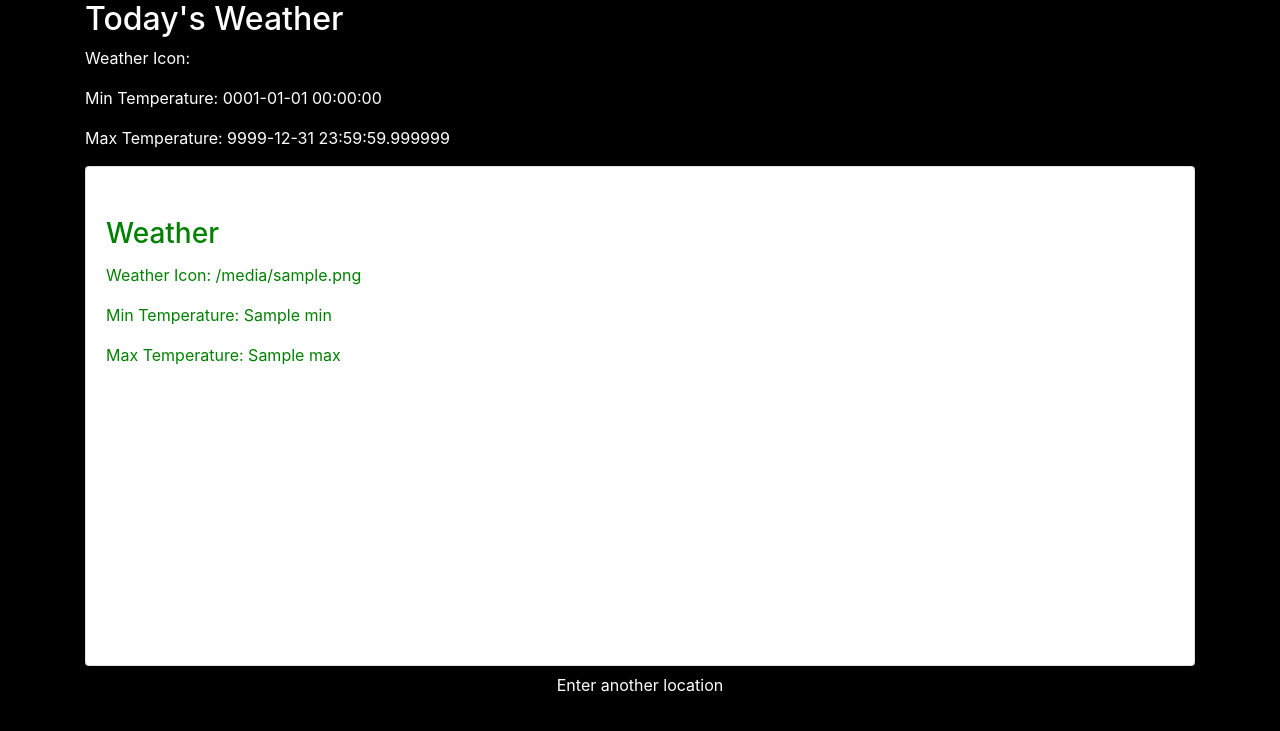
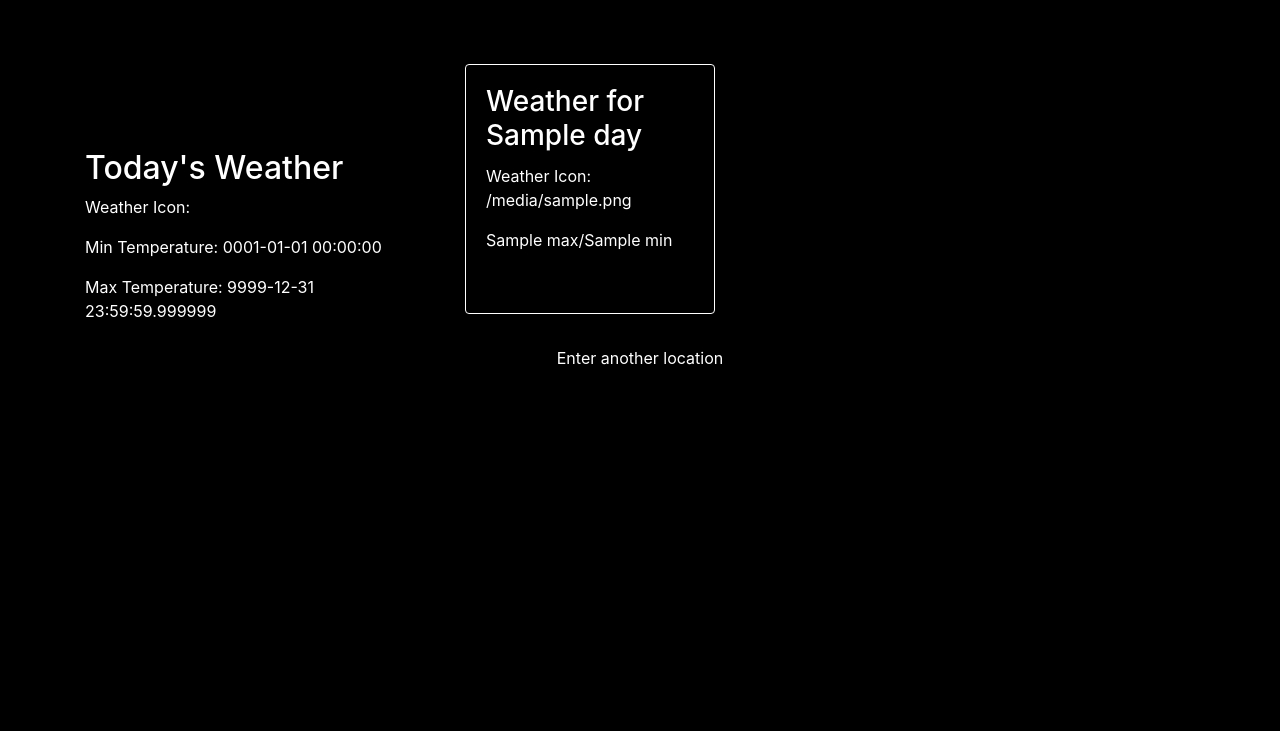
Before and after one commit to chuelgi/weatherApp, a Flask app: template templates/result.html in a window 1280 px wide. Shown: the top 731 px of the page. Run offline with Flask 3, Linux system fonts and the light colour scheme; the template is opened without the code that fills it: most values are stand-ins (such as "Sample title", 1, 10 or a date in 2020); some libraries are stand-ins or nearby versions.

Commit message:
updated result page styling/layout

```diff
--- a/app.py
+++ b/app.py
@@ -81,7 +81,7 @@ def get_weather(city):
                     'min': data['data'][1]['coordinates'][0]['dates'][x]['value'],
                     'max': data['data'][2]['coordinates'][0]['dates'][x]['value']
                 }
-                weekly_weather[f'Day {x + 1}'] = day_data
+                weekly_weather[f'Day {x}'] = day_data
             return today_data, weekly_weather
 
         except json.JSONDecodeError as e:
--- a/static/style.css
+++ b/static/style.css
@@ -2,6 +2,20 @@
 
 body{
     background-color: #3498db;
+}
+
+ .card{
+    border-color: white;
+    color: white;
+    height: 200px;
+    width: 200px;
+    background-color: #3498db;
+
+}
+
+#today{
+    color: white;
+    margin-top: 50px;
 }
 
 /*spline*/
@@ -17,3 +31,12 @@ body{
     background-color: #000000;
     color: white;
 }
+
+.night .card{
+    border-color: white;
+    color: white;
+    background-color: black;
+    height: 250px;
+    width: 250px;
+
+}
--- a/templates/result.html
+++ b/templates/result.html
@@ -1,5 +1,3 @@
-<!-- result.html -->
-
 <!DOCTYPE html>
 <html lang="en">
 <head>
@@ -15,45 +13,43 @@
     <link rel="stylesheet" href="{{ url_for('static', filename='style.css') }}">
 </head>
 <body>
-    <div class="container" >
+    <div class="container" style="margin-top: 5%;">
         <div class="row">
-        <div class="col">
-            <h2>Today's Weather</h2>
+            <!-- CURRENT DAY -->
+            <div class="col-md-4" id="today">
+                <h2 style="margin-top: 10%;">Today's Weather </h2>
                 <div class="weather-info">
                     <p>Weather Icon: {{ today_data.icon }}</p>
                     <p>Min Temperature: {{ today_data.min }}</p>
                     <p>Max Temperature: {{ today_data.max }}</p>
                 </div>
             </div>
+
+            <!-- 7 DAY FORECAST -->
+            <div class="col-md-8">
+                <div class="row">
+                    {% for day, day_data in weekly_weather.items() %}
+                    <div class="col-md-4">
+                        <div class="card mb-3">
+                            <div class="card-body">
+                                <h3 class="card-title">Weather for {{ day }}</h3>
+                                <p class="card-content">Weather Icon: {{ day_data['icon'] }}</p>
+                                <p class="card-content">{{ day_data['max'] }}/{{ day_data['min'] }}</p>
                             </div>
-      <div class="row">
-            <div class="col">
-                {% for day, day_data in weekly_weather.items() %}
-                <div class="card" style="height: 500px; color: green;">
-                    <div class="card-body">
-                        <h3 class="card-title" style="margin-top: 30px;" >Weather</h3>
-                        <p class="card-content">Weather Icon: {{ day_data['icon'] }}</p>
-                        <p class="card-content">Min Temperature: {{ day_data['min'] }}</p>
-                        <p class="card-content">Max Temperature: {{ day_data['max'] }}</p>
                         </div>
                     </div>
                     {% endfor %}
                 </div>
             </div>
+        </div>
 
         <div class="row text-center">
-            <div class=" col">
-                <div class="btn " onclick="window.location.href = '/';">
-
+            <div class="col">
+                <div class="btn" onclick="window.location.href = '/';">
                     Enter another location
-
-
                 </div>
-
             </div>
-
         </div>
-
     </div>
 
 
```
Lines whose indentation alone changed are shown as unchanged.
